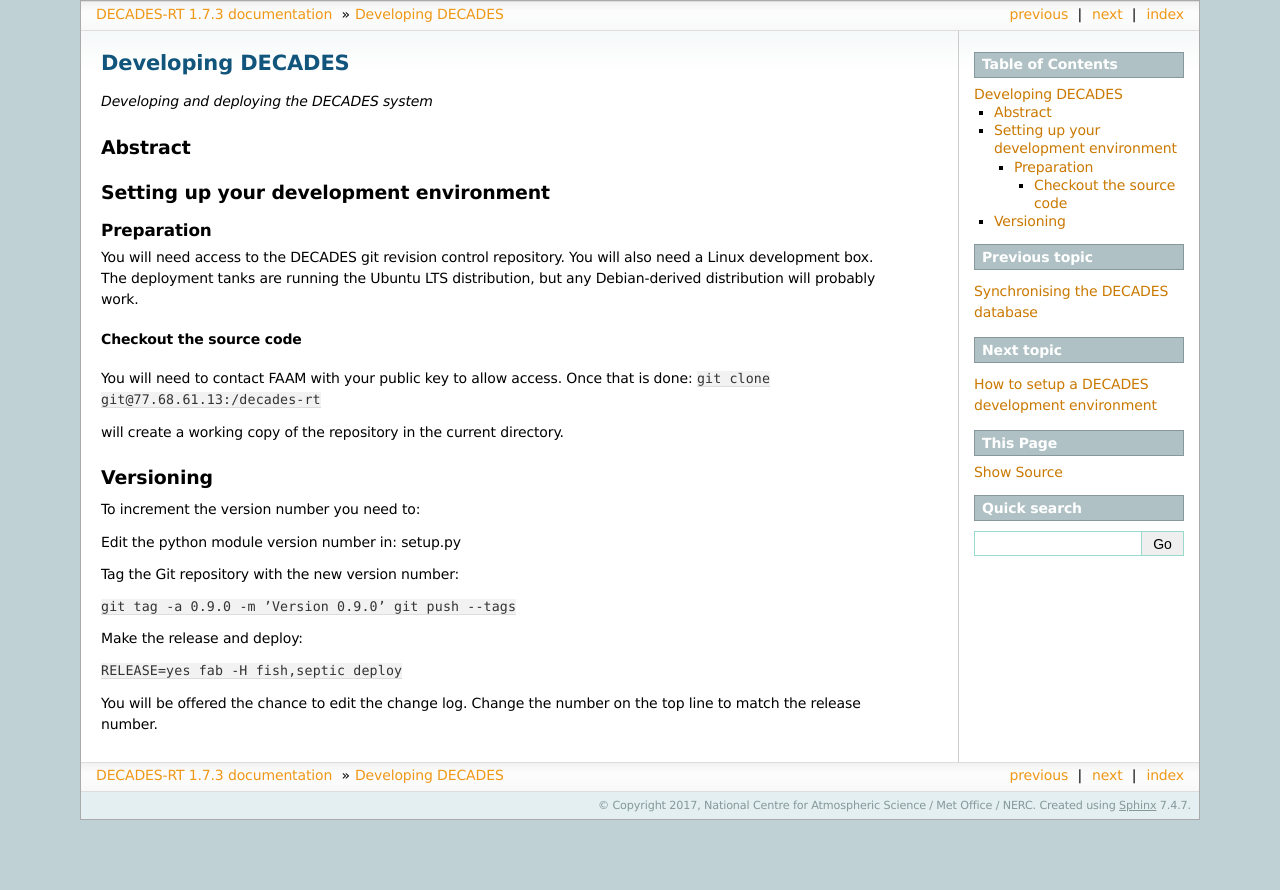
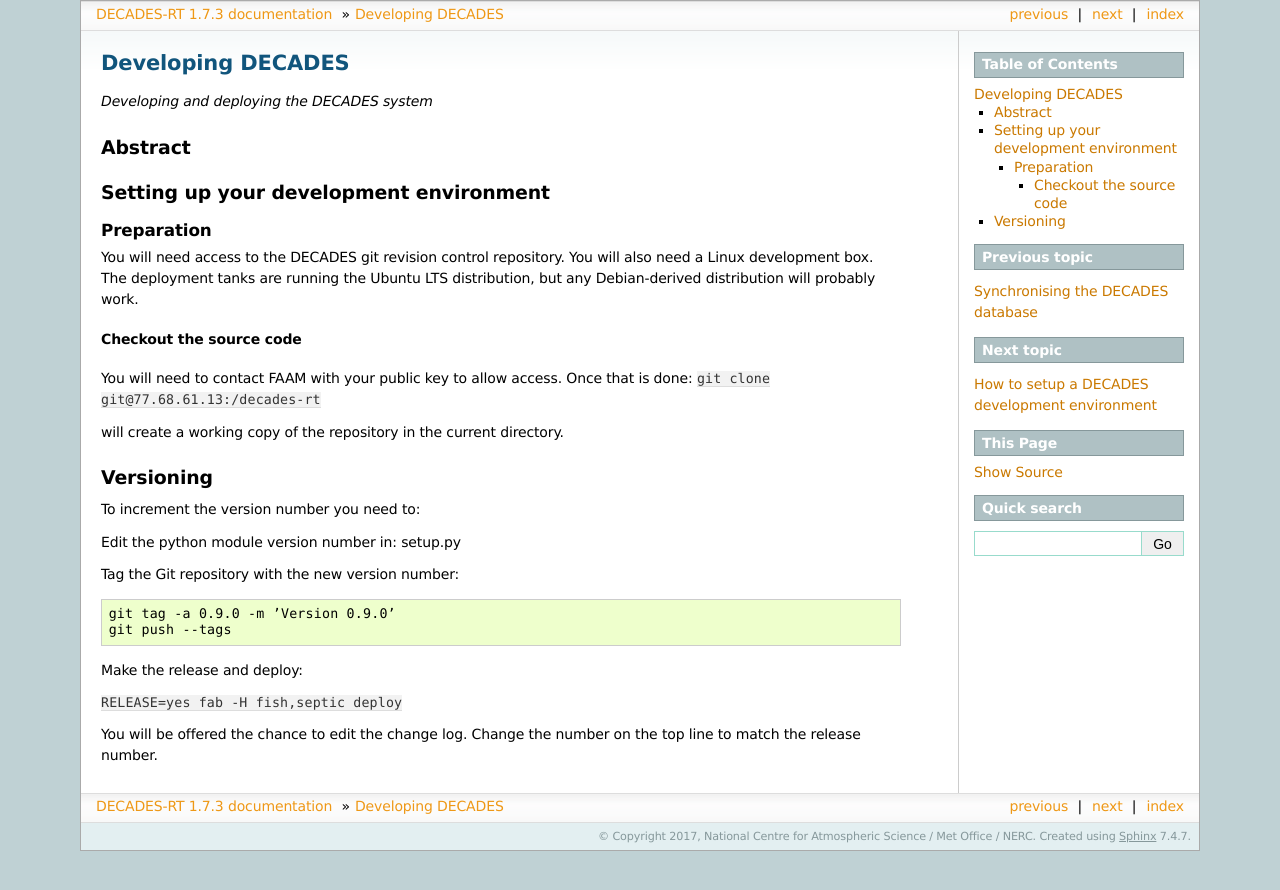
Before and after one commit to ncasuk/decades-rt, a Sphinx documentation site: the page built from doc/ch-development.rst, in a window 1280 px wide. Shown: the top 890 px of the page. Built offline with Sphinx 7.4.7, drawn with Linux system fonts in a browser that asks for light colours; formulas are drawn with MathJax 3.

Commit message:
Formatting of doc page

```diff
--- a/doc/ch-development.rst
+++ b/doc/ch-development.rst
@@ -34,7 +34,10 @@
 
 Tag the Git repository with the new version number:
 
-``git tag -a 0.9.0 -m ’Version 0.9.0’ git push --tags``
+::
+
+   git tag -a 0.9.0 -m ’Version 0.9.0’
+   git push --tags
 
 Make the release and deploy:
 
```
